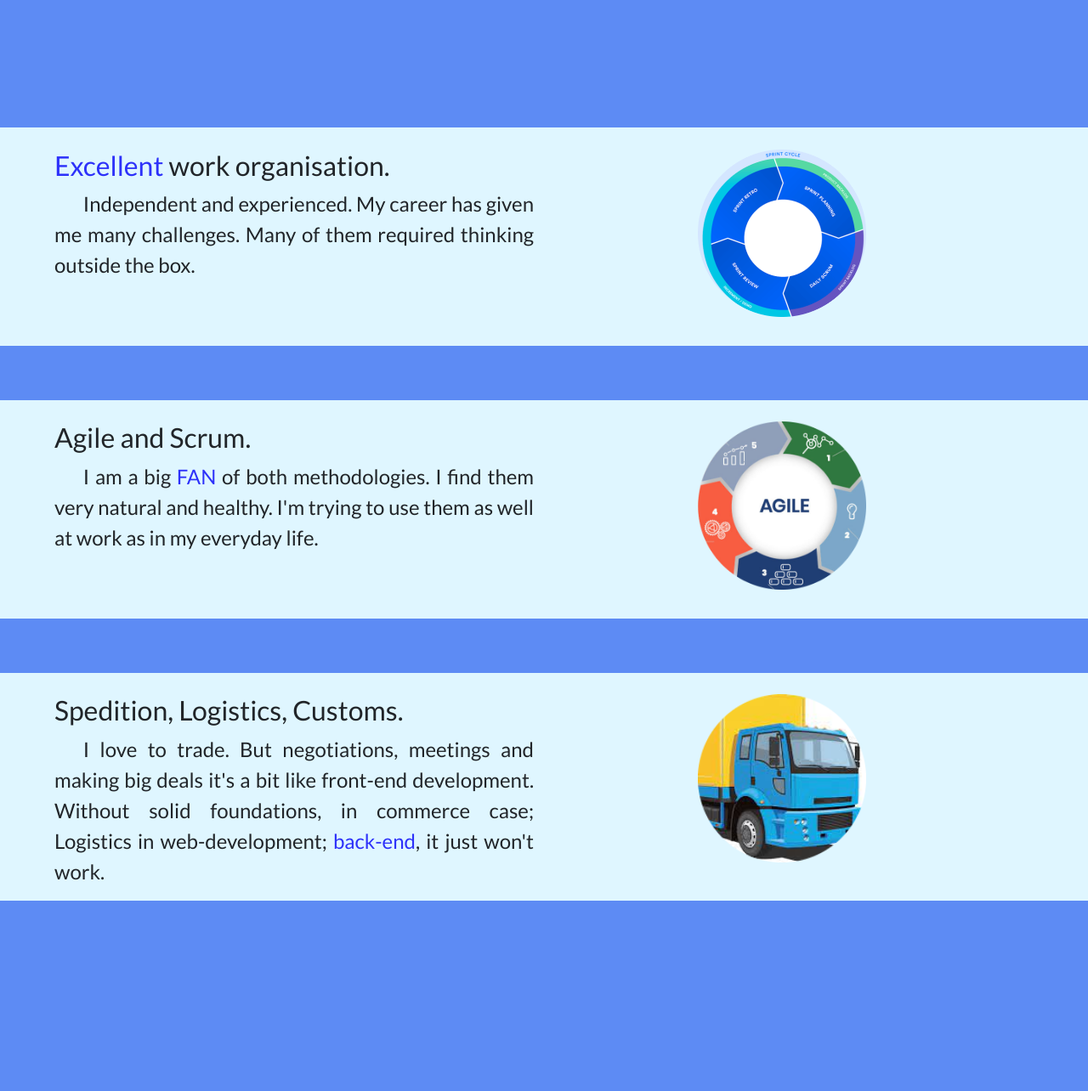
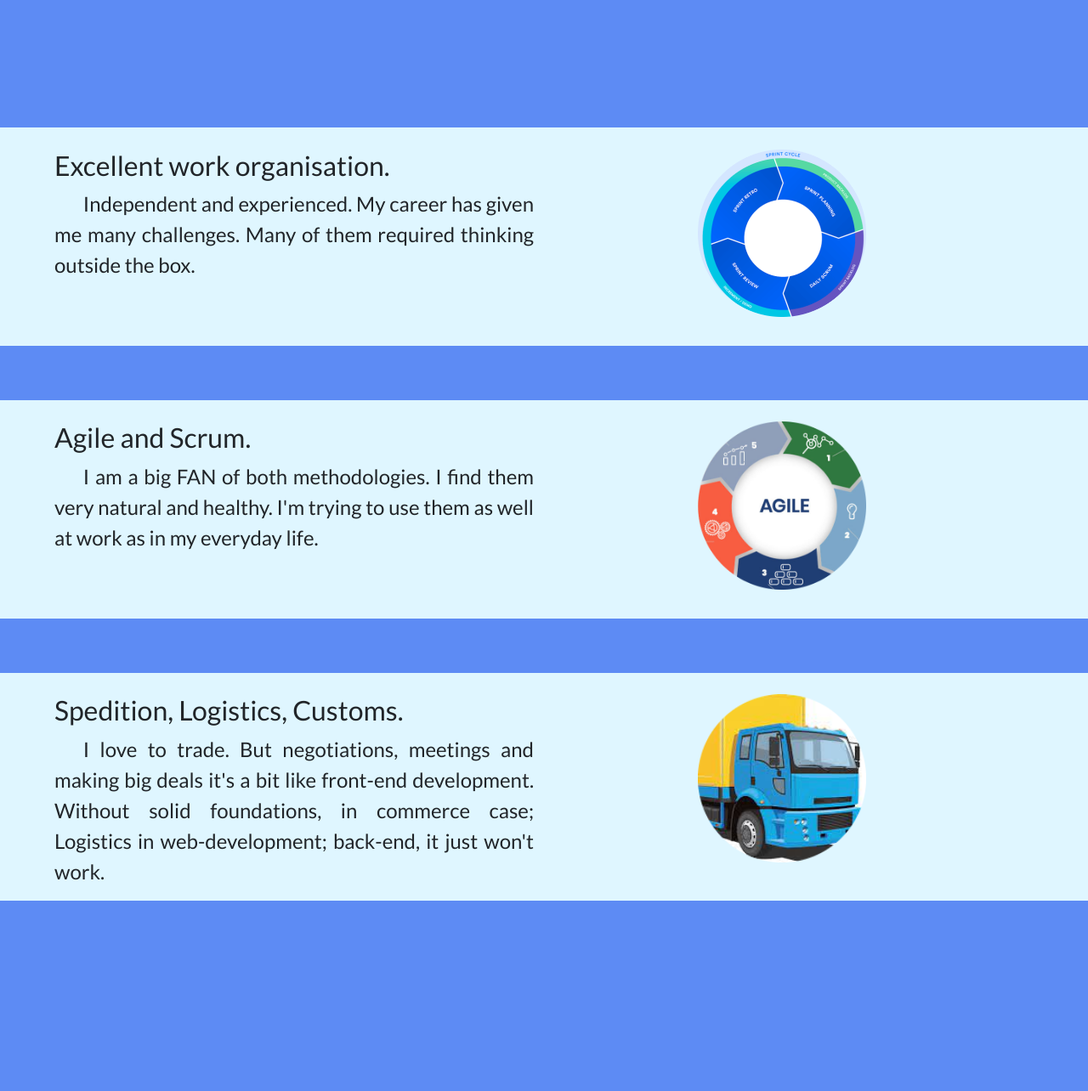
Before and after one commit to matzieba/card, a Flask app: page /manager in a window 1280 px wide. Shown: the part 106-1390 px from the top of the page at 85% size. Run offline with Flask 2, Linux system fonts and the light colour scheme; some libraries are stand-ins or nearby versions.

Commit message:
text markup weg

```diff
--- a/static/css/styles.css
+++ b/static/css/styles.css
@@ -123,13 +123,6 @@ body > section.greeting > div > div:nth-child(1) > p > span{
     padding-top:2%;
 }
 
-.manager h2 span {
-    color:#2D31FA;
-}
-.manager p span {
-    color:#2D31FA;
-}
-
 .manager p {
     text-indent: 6%;
 }
@@ -152,13 +145,6 @@ body > section.greeting > div > div:nth-child(1) > p > span{
     text-indent: 6%;
 }
 
-#developer h2 span {
-    color:#2D31FA
-}
-#developer p span {
-    color:#2D31FA;
-    }
-
 .background {
     background-color:#DFF6FF;
 }
@@ -176,10 +162,6 @@ body > section.greeting > div > div:nth-child(1) > p > span{
 }
 #dog p {
     text-indent: 6%;
-}
-
-#dog h2 span {
-    color:#2D31FA;
 }
 
 .dog-picture {
--- a/templates/climber.html
+++ b/templates/climber.html
@@ -5,7 +5,7 @@
 
       <div class="row">
           <div class="col-lg-6">
-            <h2>Climbing is the biggest <span>Passion</span> of my life.</h2>
+            <h2>Climbing is the biggest Passion of my life.</h2>
             <p>Although it may seems funny, but for me climbing is a lot like coding. Both can put you in this special
                 state of mind, setting you exactly in current moment, allow you to focus completely on the task. Climbers
                 call it flow. This term is also widely known among musicians and other artists. Felling flow is one of
--- a/templates/developer.html
+++ b/templates/developer.html
@@ -10,7 +10,7 @@
             and I get to repair it, it is even better. That is one of the reasons why I decided to focus
                 on the back-end development. Learning nuances of my first scripting language; Python brings me super lot
                 of fun and satisfaction. I have good foundations of <span>Flask</span> and I started to learn
-                <span>Django.</span></p>
+                Django.</p>
           </div>
         <div class="col-lg-6">
           <img class="dev-picture" src="static/img/developer.png" alt="developer">
--- a/templates/dog.html
+++ b/templates/dog.html
@@ -5,7 +5,7 @@
 
       <div class="row">
           <div class="col-lg-6">
-            <h2>Proud comrade and guardian of <span>Gustaw;</span> australian sheepdog. </h2>
+            <h2>Proud comrade and guardian of Gustaw; australian sheepdog. </h2>
             <p>We have tons of fun together, but living with sheepdog in a big city is not always as colourful
                 as on our Instagram. We both enjoy working with sheep and we are doing this as often as possible.
                 One day we gonna herd flock of our own.
--- a/templates/manager.html
+++ b/templates/manager.html
@@ -4,7 +4,7 @@
             <section class="manager">
       <div class="row">
           <div class="col-lg-6">
-            <h2><span>Excellent</span> work organisation.</h2>
+            <h2>Excellent work organisation.</h2>
             <p>Independent and experienced. My career has given me many challenges. Many of them required
                 thinking outside the box.   </p>
           </div>
@@ -21,7 +21,7 @@
       <div class="row">
               <div class="col-lg-6">
                 <h2>Agile and Scrum.</h2>
-                <p>I am a big <span>FAN</span> of both methodologies. I find them very natural and healthy.
+                <p>I am a big FAN of both methodologies. I find them very natural and healthy.
                     I'm trying to use them as well at work as in my everyday life.      </p>
               </div>
             <div class="col-lg-6">
@@ -38,7 +38,7 @@
                 <h2>Spedition, Logistics, Customs.</h2>
                 <p>I love to trade. But negotiations,
                     meetings and making big deals it's a bit like front-end development.
-                    Without solid foundations, in commerce case; Logistics in web-development; <span>back-end</span>, it just won't work.
+                    Without solid foundations, in commerce case; Logistics in web-development; back-end, it just won't work.
                 </p>
               </div>
               <div class="col-lg-6">
```
